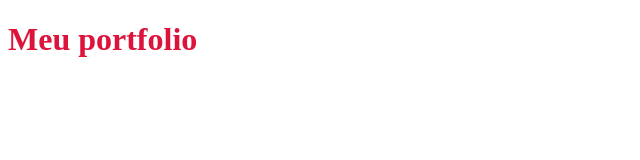
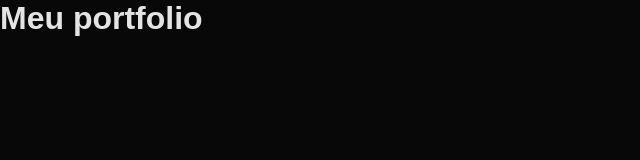
Before and after one commit to eturco7/htmlfe, a plain HTML site: page index.html in a window 1280 px wide. Shown: the whole page, without its empty margins (0-640 px from the left). Drawn offline with Linux system fonts and the light colour scheme.

Commit message:
creat initial style

```diff
--- a/assets/styles.css
+++ b/assets/styles.css
@@ -1,3 +1,26 @@
-h1 {
-    color:crimson
+* {
+margin: 0;
+padding: 0;
+box-sizing: border-box;
+text-decoration: none;
+border: none;
+outline: none;
+scroll-behavior:smooth;
+font-family: "JetBrains Mono", sans-serif;
 }
+
+:root {
+    --bg-color: #080808;
+    --secondary-bg-color: #121212;
+    --text-color: #e4e4e4;
+    --main-color: #00fff2;
+}
+
+html {
+    overflow-x: hidden;
+}
+
+body {
+    background-color: var(--bg-color);
+    color: var(--text-color);
+}
```
